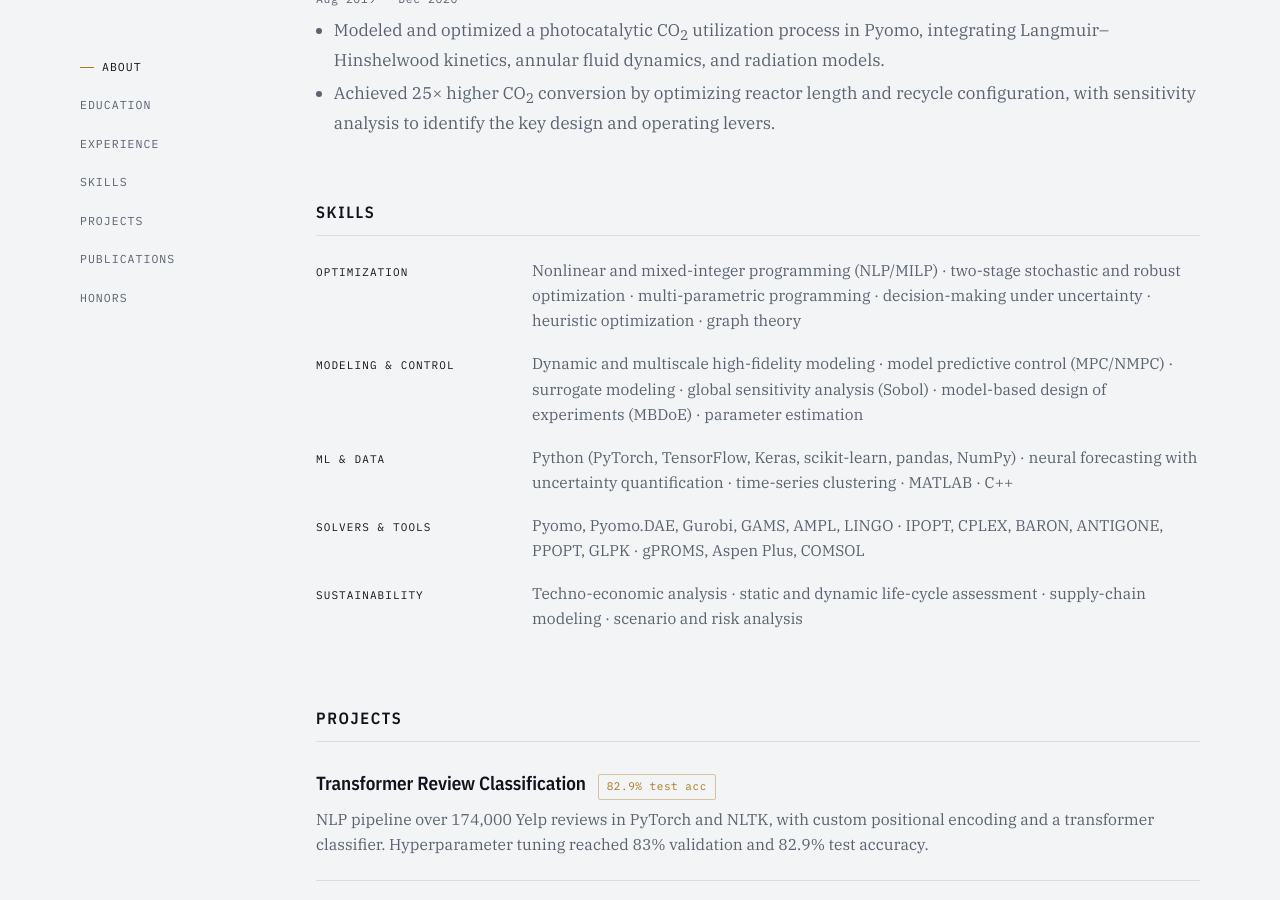
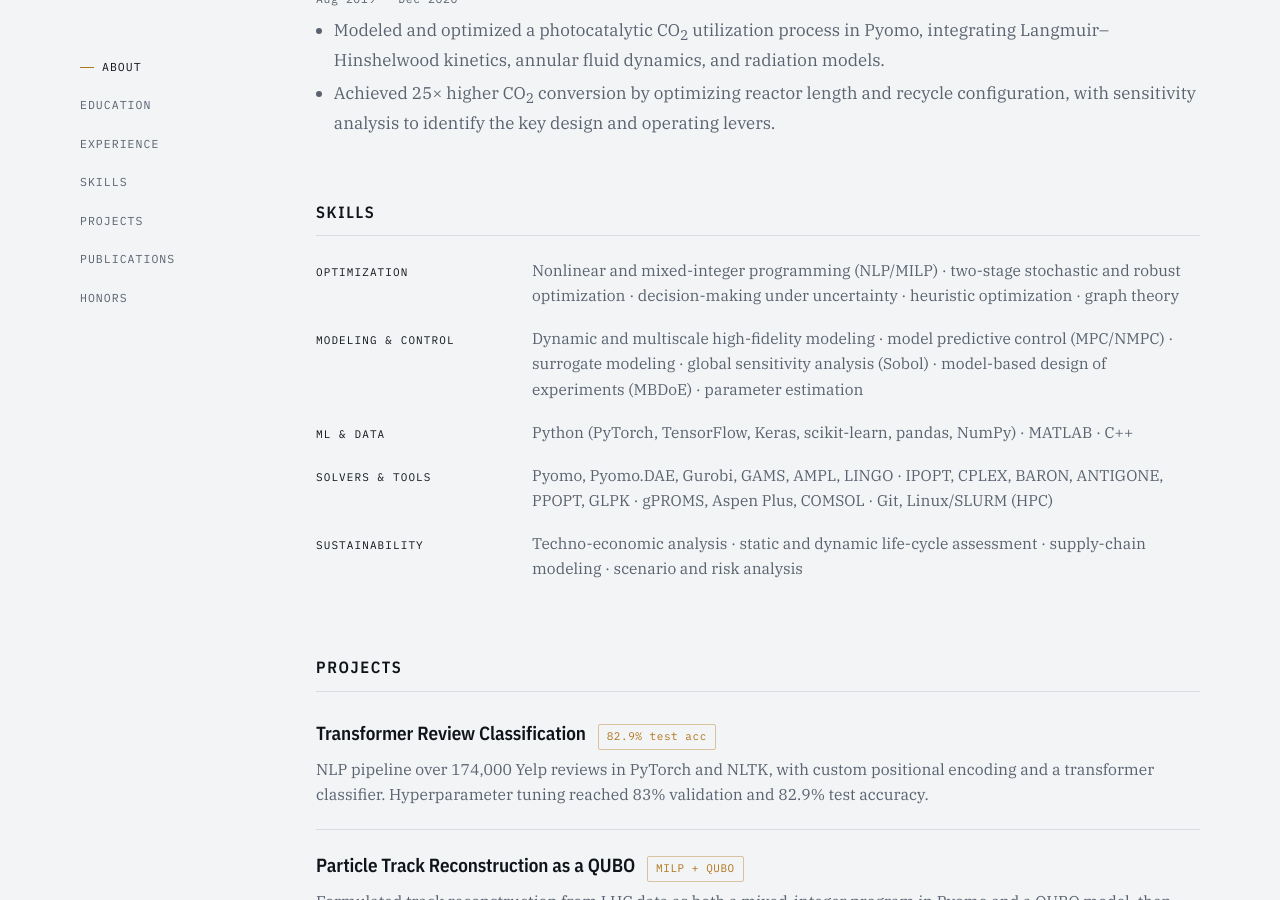
Before and after one commit to swaminathan1296/swaminathan1296.github.io, a Jekyll site: the page built from index.md, in a window 1280 px wide and 900 px high, scrolled down 2309 px. Built offline with Jekyll 4.4.1, drawn with Linux system fonts in a browser that asks for light colours.

Commit message:
Updated the website

```diff
--- a/_data/skills.yml
+++ b/_data/skills.yml
@@ -1,14 +1,14 @@
 - label: "Optimization"
-  items: "Nonlinear and mixed-integer programming (NLP/MILP) · two-stage stochastic and robust optimization · multi-parametric programming · decision-making under uncertainty · heuristic optimization · graph theory"
+  items: "Nonlinear and mixed-integer programming (NLP/MILP) · two-stage stochastic and robust optimization · decision-making under uncertainty · heuristic optimization · graph theory"
 
 - label: "Modeling & Control"
   items: "Dynamic and multiscale high-fidelity modeling · model predictive control (MPC/NMPC) · surrogate modeling · global sensitivity analysis (Sobol) · model-based design of experiments (MBDoE) · parameter estimation"
 
 - label: "ML & Data"
-  items: "Python (PyTorch, TensorFlow, Keras, scikit-learn, pandas, NumPy) · neural forecasting with uncertainty quantification · time-series clustering · MATLAB · C++"
+  items: "Python (PyTorch, TensorFlow, Keras, scikit-learn, pandas, NumPy) · MATLAB · C++"
 
 - label: "Solvers & Tools"
-  items: "Pyomo, Pyomo.DAE, Gurobi, GAMS, AMPL, LINGO · IPOPT, CPLEX, BARON, ANTIGONE, PPOPT, GLPK · gPROMS, Aspen Plus, COMSOL"
+  items: "Pyomo, Pyomo.DAE, Gurobi, GAMS, AMPL, LINGO · IPOPT, CPLEX, BARON, ANTIGONE, PPOPT, GLPK · gPROMS, Aspen Plus, COMSOL · Git, Linux/SLURM (HPC)"
 
 - label: "Sustainability"
   items: "Techno-economic analysis · static and dynamic life-cycle assessment · supply-chain modeling · scenario and risk analysis"
```
